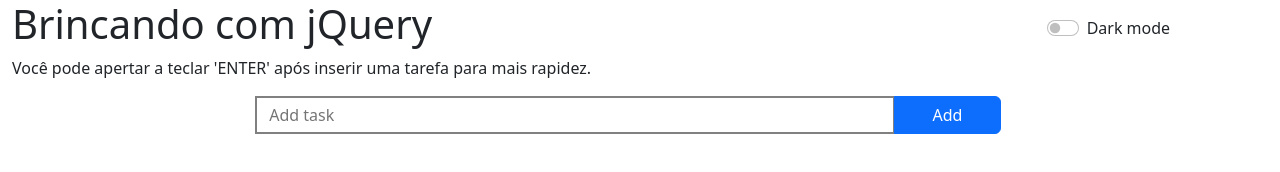
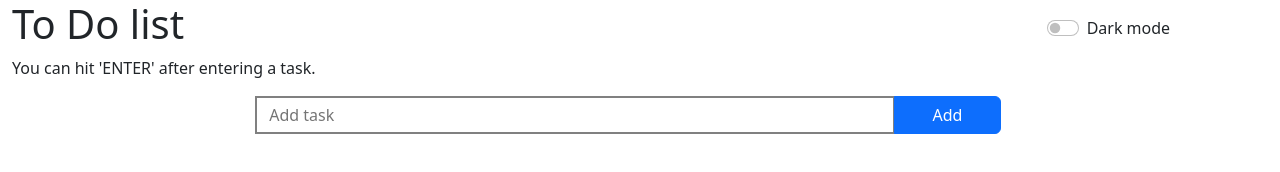
Before and after one commit to julio-nt/ToDo-with-jQuery, a plain HTML site: page index.html in a window 1280 px wide. Drawn offline with nearby package versions, Linux system fonts and the light colour scheme.

```diff
--- a/index.html
+++ b/index.html
@@ -4,7 +4,7 @@
 		<meta charset="UTF-8" />
 		<meta http-equiv="X-UA-Compatible" content="IE=edge" />
 		<meta name="viewport" content="width=device-width, initial-scale=1.0" />
-		<title>jQuery studies</title>
+		<title>To Do</title>
 		<link
 			href="https://cdn.jsdelivr.net/npm/bootstrap@5.2.1/dist/css/bootstrap.min.css"
 			rel="stylesheet"
@@ -24,7 +24,7 @@
 		<script src="./script.js"></script>
 		<header>
 			<div class="container-fluid row">
-				<h1 class="col-sm-10">Brincando com jQuery</h1>
+				<h1 class="col-sm-10">To Do list</h1>
 				<div class="form-check form-switch col-sm-2 pt-3">
 					<input
 						class="form-check-input"
@@ -38,8 +38,7 @@
 				</div>
 			</div>
 			<p class="container-fluid">
-				Você pode apertar a teclar 'ENTER' após inserir uma tarefa para
-				mais rapidez.
+				You can hit 'ENTER' after entering a task.
 			</p>
 		</header>
 		<div class="input-group row d-flex justify-content-center">
```
